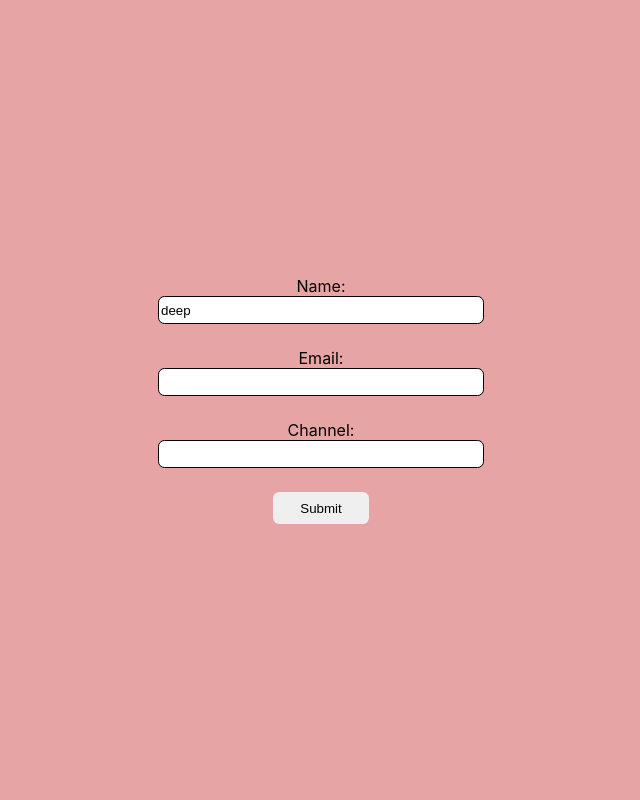
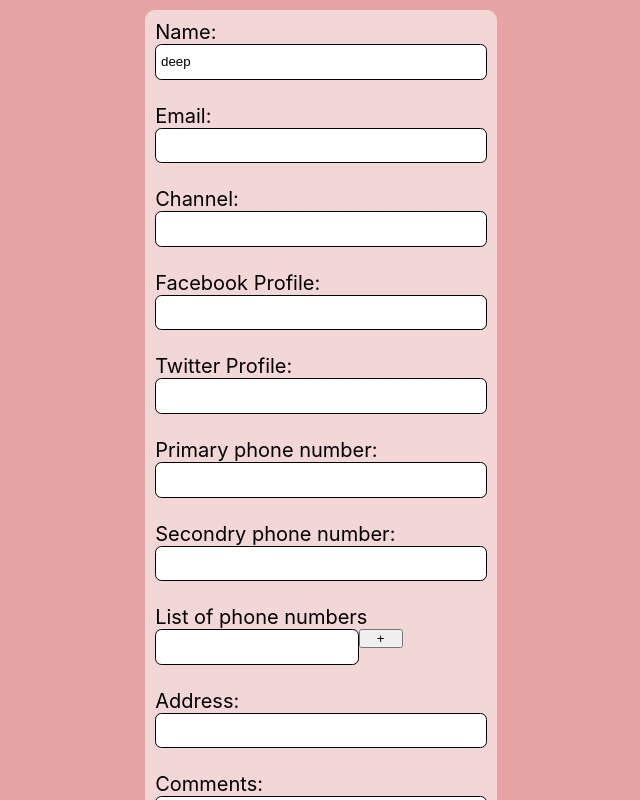
Before and after one commit to DeepanshuGupta8990/ReactFormik, a React (Create React App) app: page / in a window 1280 px wide. Shown: the whole page, without its empty margins (319-959 px from the left). Built offline with nearby package versions, Linux system fonts and the light colour scheme; the HTML template or start-up script is replaced by a standard one.

Commit message:
Update App.js

```diff
--- a/src/App.js
+++ b/src/App.js
@@ -1,11 +1,17 @@
 
 import './App.css';
+import NewYoutubeform from './components/NewYoutubeForm';
 import Youtubeform from './components/Youtubeform';
+import FormWithManuallyTriggeringValidation from './components/FormWithManuallyTriggeringValidation';
+import NewYoutubeform2 from './components/newYoutubeForm2';
 
 function App() {
   return (
     <div className="App">
-      <Youtubeform/>
+      {/* <Youtubeform/> */}
+      {/* <NewYoutubeform/> */}
+      {/* <NewYoutubeform2/> */}
+     <FormWithManuallyTriggeringValidation/>
     </div>
   );
 }
```
